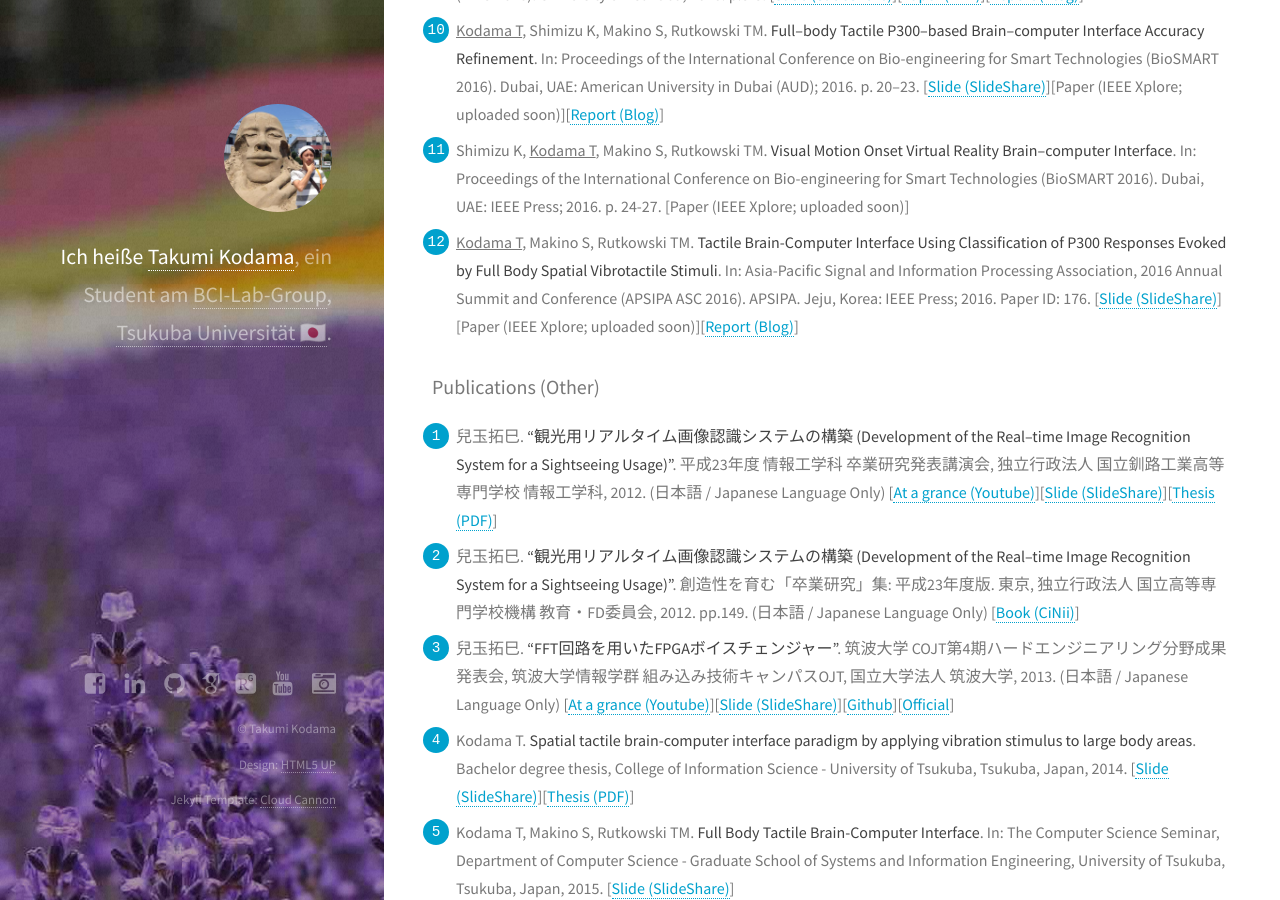
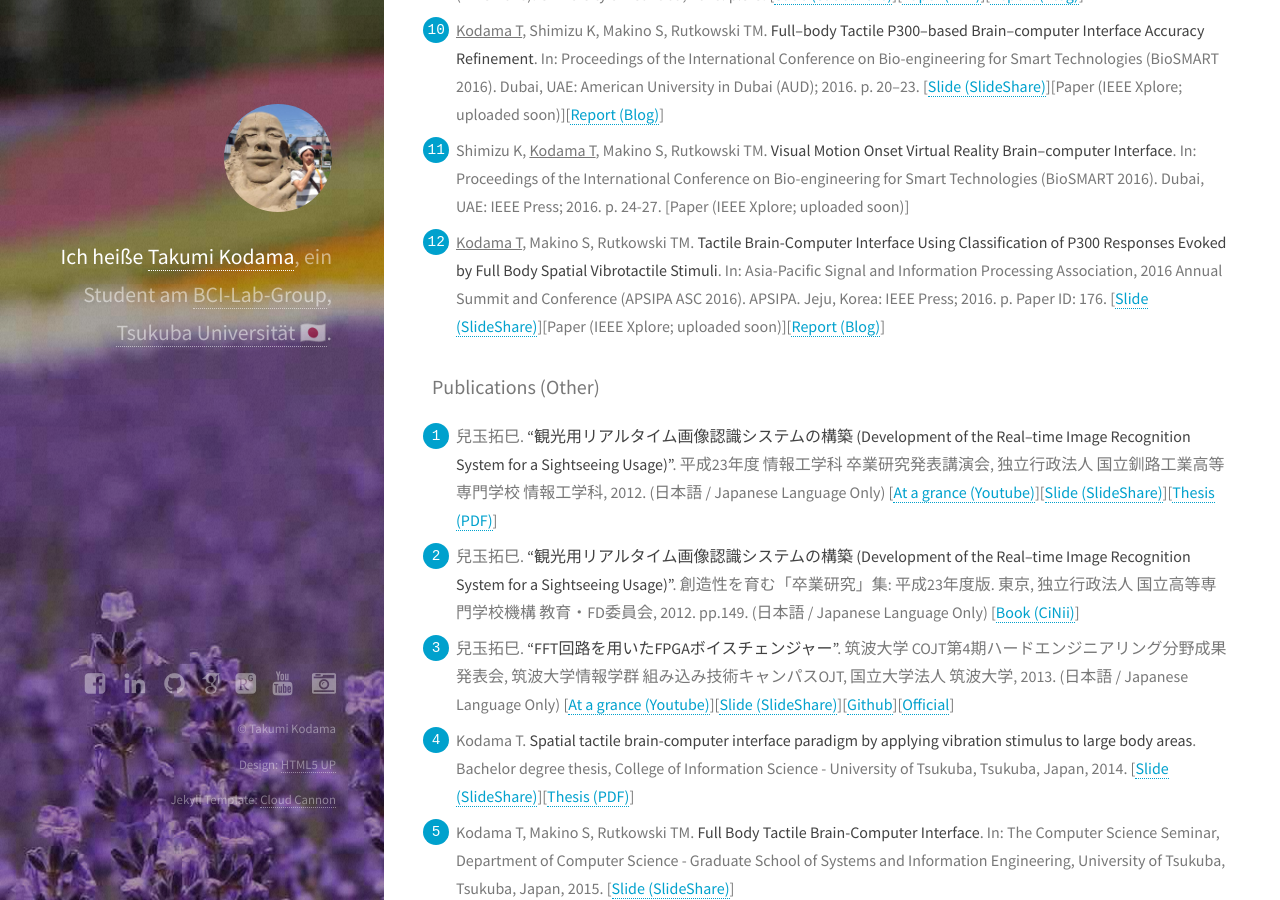
Before and after one commit to shartsu/shartsu.github.io, a Jekyll site: the page built from profile/index.markdown, in a window 1280 px wide and 900 px high, scrolled down 1914 px. Built offline with Jekyll 4.4.1, drawn with Linux system fonts in a browser that asks for light colours; some web fonts are replaced; comment, search, counter and statistics services are not loaded; part of the change alters nothing that is shown.

```diff
--- /dev/null
+++ b/_includes/analytics.html
@@ -0,0 +1,9 @@
+<script>
+  (function(i,s,o,g,r,a,m){i['GoogleAnalyticsObject']=r;i[r]=i[r]||function(){
+  (i[r].q=i[r].q||[]).push(arguments)},i[r].l=1*new Date();a=s.createElement(o),
+  m=s.getElementsByTagName(o)[0];a.async=1;a.src=g;m.parentNode.insertBefore(a,m)
+  })(window,document,'script','//www.google-analytics.com/analytics.js','ga');
+
+  ga('create', 'UA-89344587-1', 'auto');
+  ga('send', 'pageview');
+</script>
--- a/_layouts/default.html
+++ b/_layouts/default.html
@@ -112,6 +112,8 @@
                 <li>Jekyll Template: <a href="http://cloudcannon.com" target="_blank">Cloud Cannon</a></li>
             </ul>
         </footer>
-
+    {% if jekyll.environment == 'production' %}
+    {% include analytics.html %}
+    {% endif %}
 	</body>
 </html>
--- a/profile/index.markdown
+++ b/profile/index.markdown
@@ -31,9 +31,9 @@ layout: profile
 ### Publications (Peer Reviewed)
 
 1. <u>Kodama T</u>, Makino S, Rutkowski TM. **Spatial Tactile Brain-Computer Interface Paradigm Applying Vibration Stimuli to Large Areas of User’s Back**. In: Proceedings of the 6th International Brain-Computer Interface Conference 2014. Graz University of Technology Publishing House; 2014. p. Article ID 032-1-4. doi:10.3217/978-3-85125-378-8-32 [[Poster (ResearchGate)](https://www.researchgate.net/publication/261700931_Spatial_Tactile_Brain-Computer_Interface_Paradigm_Applying_Vibration_Stimuli_to_Large_Areas_of_User%27s_Back)][[Paper (PDF)](http://castor.tugraz.at/doku/BCIMeeting2014/bci2014_032.pdf)]
-2. <u>Kodama T</u>, Makino S, Rutkowski TM. **Spatial Tactile Brain-Computer Interface by Applying Vibration to User’s Shoulders and Waist**. In: Proceedings of The 10th AEARU Workshop on Computer Science and Web Technologies (CSWT-2015). University of Tsukuba; 2015. p. 41-42. [[Poster (ResearchGate)](https://www.researchgate.net/publication/311842230_Spatial_Tactile_Brain-Computer_Interface_by_Applying_Vibration_to_User%27s_Shoulder_and_Waist)] [[Paper (PDF)](http://www.tara.tsukuba.ac.jp/~maki/reprint/Tomek/kodama15aearu41-42.pdf)] <span style="color: red; ">*(Best Poster Award)*</span>
+2. <u>Kodama T</u>, Makino S, Rutkowski TM. **Spatial Tactile Brain-Computer Interface by Applying Vibration to User’s Shoulders and Waist**. In: Proceedings of The 10th AEARU Workshop on Computer Science and Web Technologies (CSWT-2015). University of Tsukuba; 2015. p. 41-42. [[Poster (ResearchGate)](https://www.researchgate.net/publication/278301264_Spatial_Tactile_Brain-Computer_Interface_by_Applying_Vibration_to_User%27s_Shoulders_and_Waist?ev=prf_pub)] [[Paper (PDF)](http://www.tara.tsukuba.ac.jp/~maki/reprint/Tomek/kodama15aearu41-42.pdf)] <span style="color: red; ">*(Best Poster Award)*</span>
 3. Rutkowski TM, Mori H, <u>Kodama T</u>, Shinoda H. **Airborne Ultrasonic Tactile Display Brain-computer Interface - A Small Robotic Arm Online Control Study**. In: Proceedings of The 10th AEARU Workshop on Computer Science and Web Technologies (CSWT-2015). University of Tsukuba; 2015. p. 7-8. [[At a glance (Youtube)](https://www.youtube.com/watch?v=JE29CMluBh0)][[Paper (ResearchGate)](https://www.researchgate.net/publication/273005548_Airborne_Ultrasonic_Tactile_Display_Brain-computer_Interface_--_A_Small_Robotic_Arm_Online_Control_Study)]
-4. Shimizu K, <u>Kodama T</u>, Jurica P, Cichocki A, Rutkowski TM. **Tactile BCI Paradigms for Robots’ Control**. In: 6th Conference on Systems Neuroscience and Rehabilitation 2015 (SNR 2015). Tokorozawa, Japan; 2015. p. 28. [[At a glance (Youtube)](https://www.youtube.com/watch?v=XdsNuJwl_Ko)][[Paper (ResearchGate)](https://www.researchgate.net/publication/278301268_Tactile_BCI_Paradigms_for_Robots'_Control)]
+4. Shimizu K, <u>Kodama T</u>, Jurica P, Cichocki A, Rutkowski TM. **Tactile BCI Paradigms for Robots' Control**. In: 6th Conference on Systems Neuroscience and Rehabilitation 2015 (SNR 2015). Tokorozawa, Japan; 2015. p. 28. [[At a glance (Youtube)](https://www.youtube.com/watch?v=XdsNuJwl_Ko)][[Paper (ResearchGate)](https://www.researchgate.net/publication/278301268_Tactile_BCI_Paradigms_for_Robots'_Control)]
 5. Rutkowski TM, Shimizu K, <u>Kodama T</u>, Jurica P, Cichocki A, Shinoda H. **Controlling a Robot with Tactile Brain-computer Interfaces**. In: Abstracts of the 38th Annual Meeting of the Japan Neuroscience Society - Neuroscience 2015. BMI/BCI. Kobe, Japan: Japan Neuroscience Society; 2015. p. 2P332. [[Paper (ResearchGate)](https://www.researchgate.net/publication/279804262_Controlling_a_Robot_with_Tactile_Brain-computer_Interfaces)]
 6. Shimizu K, Aminaka D, <u>Kodama T</u>, Nakaizumi C, Jurica P, Cichocki A, Makino S, Rutkowski TM. **Brain-robot Interfaces Using Spatial Tactile and Visual BCI Paradigms - Brains Connecting to the Internet of Things Approach**. In: The International Conference on Brain Informatics & Health - Type II Paper: Proceedings 2015. London, UK: Imperial College London; 2015. p. 9-10. [[Paper (ResearchGate)](https://www.researchgate.net/publication/281651229_Brain-robot_Interfaces_Using_Spatial_Tactile_and_Visual_BCI_Paradigms_-_Brains_Connecting_to_the_Internet_of_Things_Approach)]
 7. Rutkowski TM, Shimizu K, <u>Kodama T</u>, Jurica P, Cichocki A. **Brain--robot Interfaces Using Spatial Tactile BCI Paradigms - Symbiotic Brain-robot Applications**. In: Symbiotic Interaction. vol. 9359 of Lecture Notes in Computer Science. Switzerland: Springer International Publishing; 2015. p. 132-137. [[Paper (Springer)](http://dx.doi.org/10.1007/978-3-319-24917-9_14)]
@@ -41,7 +41,7 @@ layout: profile
 9. <u>Kodama T</u>, Makino S, Rutkowski TM. **Toward a QoL improvement of ALS patients: Development of the Full-body P300-based Tactile Brain--Computer Interface**. In: Proceedings of 2016 AEARU Young Researchers International Conference (YRIC-2016). University of Tsukuba; 2016. p.5-8. [[Slide (SlideShare)](http://www.slideshare.net/TakumiKodama/toward-a-qol-improvement-of-als-patients-development-of-the-fullbody-p300based-tactile-braincomputer-interface)][[Paper (PDF)](./docs/[P9]1609_Publications_AEARU.pdf)][[Report (Blog)](../2016/09/20/AEARU.html)]
 10. <u>Kodama T</u>, Shimizu K, Makino S, Rutkowski TM. **Full–body Tactile P300–based Brain–computer Interface Accuracy Refinement**. In: Proceedings of the International Conference on Bio-engineering for Smart Technologies (BioSMART 2016). Dubai, UAE: American University in Dubai (AUD); 2016. p. 20–23. [[Slide (SlideShare)](http://www.slideshare.net/TakumiKodama/fullbody-tactile-p300based-braincomputer-interface-accuracy-refinement)][Paper (IEEE Xplore; uploaded soon)][[Report (Blog)](../2016/12/05/BioSMART.html)]
 11. Shimizu K, <u>Kodama T</u>, Makino S, Rutkowski TM. **Visual Motion Onset Virtual Reality Brain–computer Interface**. In: Proceedings of the International Conference on Bio-engineering for Smart Technologies (BioSMART 2016). Dubai, UAE: IEEE Press; 2016. p. 24-27. [Paper (IEEE Xplore; uploaded soon)]
-12. <u>Kodama T</u>, Makino S, Rutkowski TM. **Tactile Brain-Computer Interface Using Classification of P300 Responses Evoked by Full Body Spatial Vibrotactile Stimuli**. In: Asia-Pacific Signal and Information Processing Association, 2016 Annual Summit and Conference (APSIPA ASC 2016). APSIPA. Jeju, Korea: IEEE Press; 2016. Paper ID: 176. [[Slide (SlideShare)](http://www.slideshare.net/TakumiKodama/tactile-braincomputer-interface-using-classification-of-p300-responses-evoked-by-full-body-spatial-vibrotactile-stimuli)][Paper (IEEE Xplore; uploaded soon)][[Report (Blog)](../2016/12/16/APSIPA.html)]
+12. <u>Kodama T</u>, Makino S, Rutkowski TM. **Tactile Brain-Computer Interface Using Classification of P300 Responses Evoked by Full Body Spatial Vibrotactile Stimuli**. In: Asia-Pacific Signal and Information Processing Association, 2016 Annual Summit and Conference (APSIPA ASC 2016). APSIPA. Jeju, Korea: IEEE Press; 2016. p. Paper ID: 176. [[Slide (SlideShare)](http://www.slideshare.net/TakumiKodama/tactile-braincomputer-interface-using-classification-of-p300-responses-evoked-by-full-body-spatial-vibrotactile-stimuli)][Paper (IEEE Xplore; uploaded soon)][[Report (Blog)](../2016/12/16/APSIPA.html)]
 
 ### Publications (Other)
 
```
Also changed, not shown: photos/icon/icon.jpg (deleted).
